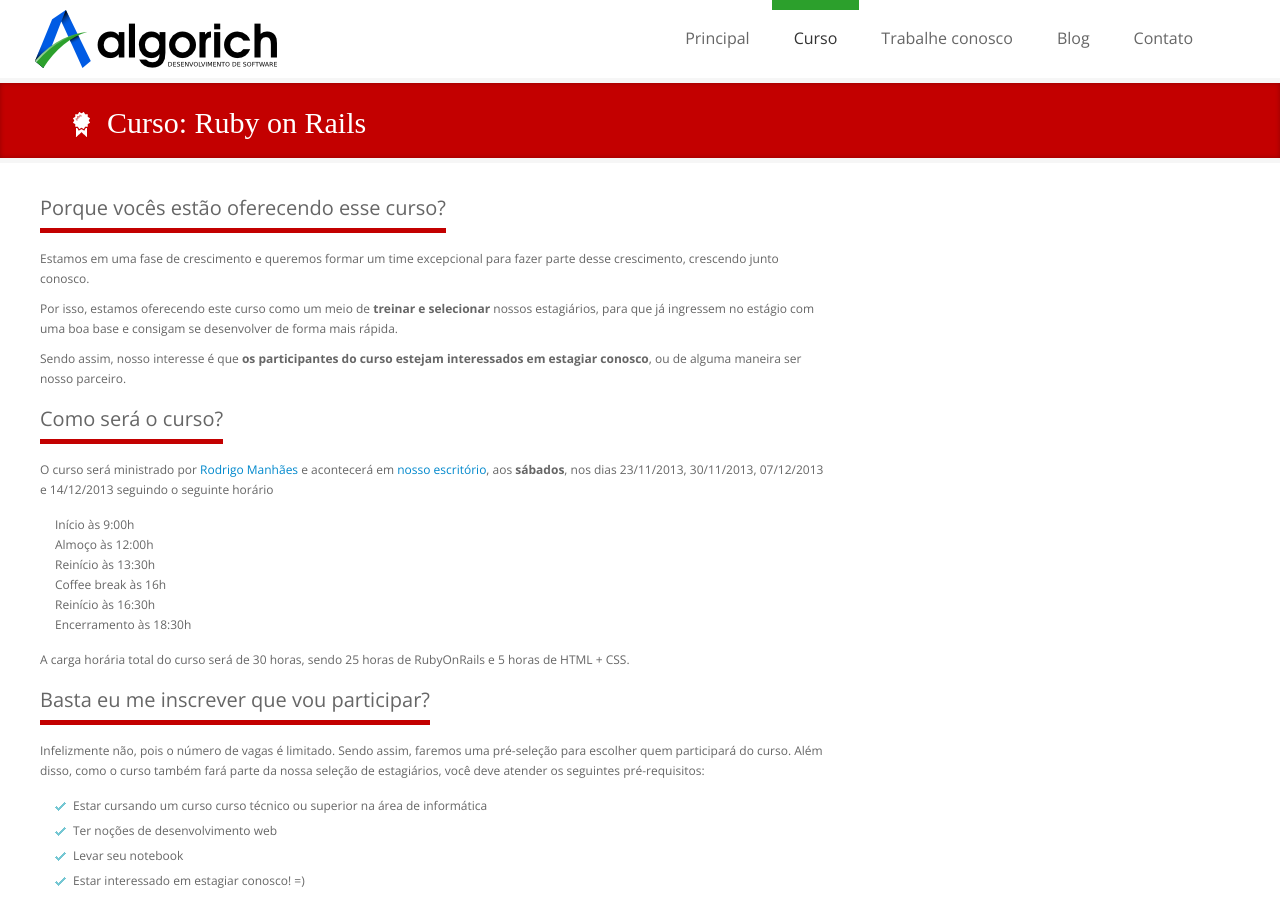
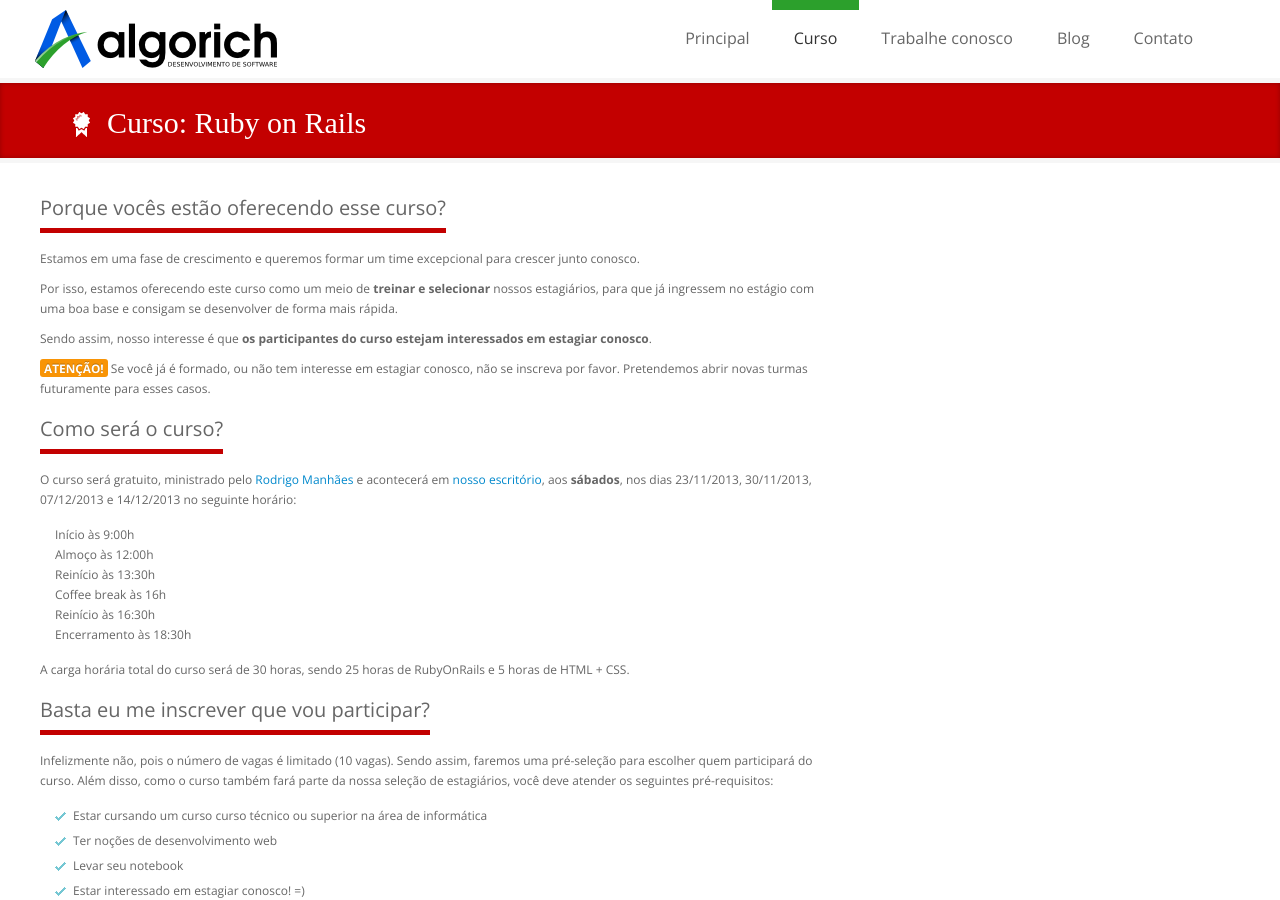
Before and after one commit to algorich/site2.0, a Jekyll site: the page built from curso-rails.html, in a window 1280 px wide and 900 px high. Built offline with Jekyll 4.4.1, drawn with Linux system fonts in a browser that asks for light colours; some web fonts are replaced.

Commit message:
ajustando alguma coisas na página do curso de rails

```diff
--- a/curso-rails.html
+++ b/curso-rails.html
@@ -37,21 +37,23 @@
 
         <div class="title"><h2>Porque vocês estão oferecendo esse curso?</h2></div>
 
-        <p>Estamos em uma fase de crescimento e queremos formar um time excepcional para fazer parte desse crescimento, crescendo junto conosco.</p>
+        <p>Estamos em uma fase de crescimento e queremos formar um time excepcional para crescer junto conosco.</p>
 
         <p>Por isso, estamos oferecendo este curso como um meio de <strong>treinar e selecionar</strong> nossos estagiários, para que já ingressem no estágio com uma boa base e consigam se desenvolver de forma mais rápida.</p>
 
-        <p>Sendo assim, nosso interesse é que <strong>os participantes do curso estejam interessados em estagiar conosco</strong>, ou de alguma maneira ser nosso parceiro.</p>
+        <p>Sendo assim, nosso interesse é que <strong>os participantes do curso estejam interessados em estagiar conosco</strong>.</p>
+
+        <p><span class="label label-warning">ATENÇÃO!</span> Se você já é formado, ou não tem interesse em estagiar conosco, não se inscreva por favor. Pretendemos abrir novas turmas futuramente para esses casos.</p>
 
 
         <div class="title"><h2>Como será o curso?</h2></div>
 
-        <p>O curso será ministrado por
+        <p>O curso será gratuito, ministrado pelo
         <a href="https://github.com/rodrigomanhaes" target="_blank">Rodrigo Manhães</a>
         e acontecerá em
         <a href="http://goo.gl/maps/tcQXZ" target="_blank">nosso escritório</a>,
         aos <strong>sábados</strong>, nos dias
-        23/11/2013, 30/11/2013, 07/12/2013 e 14/12/2013 seguindo o seguinte horário</p>
+        23/11/2013, 30/11/2013, 07/12/2013 e 14/12/2013 no seguinte horário:</p>
 
         <ul>
           <li>Início às 9:00h</li>
@@ -95,7 +97,7 @@
 
         <div class="title"><h2>Basta eu me inscrever que vou participar?</h2></div>
 
-        <p>Infelizmente não, pois o número de vagas é limitado. Sendo assim, faremos uma pré-seleção para escolher quem participará do curso. Além disso, como o curso também fará parte da nossa seleção de estagiários, você deve atender os seguintes pré-requisitos:</p>
+        <p>Infelizmente não, pois o número de vagas é limitado (10 vagas). Sendo assim, faremos uma pré-seleção para escolher quem participará do curso. Além disso, como o curso também fará parte da nossa seleção de estagiários, você deve atender os seguintes pré-requisitos:</p>
 
         <ul class="check_list">
           <li>Estar cursando um curso curso técnico ou superior na área de informática</li>
@@ -128,10 +130,10 @@
               <select name="Field122" required="true" class="span11">
                 <option value="" selected="selected"></option>
                 <option value="Sim">Sim</option>
-                <option value="Não">Não</option>
+                <option value="Não">Não (então não se inscreva por favor)</option>
               </select>
 
-              <input name="Field120" class="span11" type="text" placeholder="Se sim, em que instituição?" />
+              <input name="Field120" class="span11" type="text" placeholder="Em que instituição?" />
 
               <label for="Field17">Qual sua opção de estágio?</label>
               <select name="Field17" required="true" class="span11">
@@ -143,7 +145,7 @@
                   Estágio como desenvolvedor front-end
                 </option>
                 <option value="Não quero estagiar" >
-                  Não quero estagiar
+                  Não quero estagiar (então não se inscreva por favor)
                 </option>
               </select>
             </div>
```
